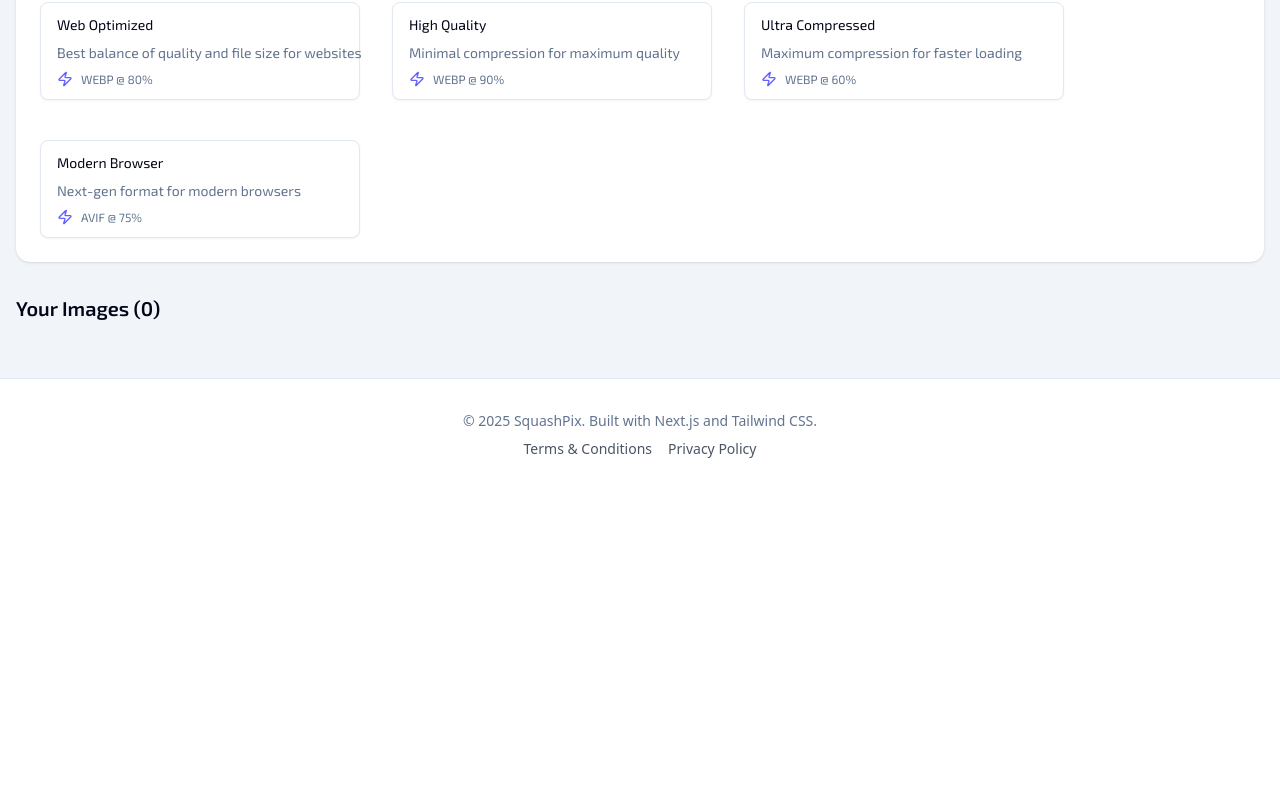
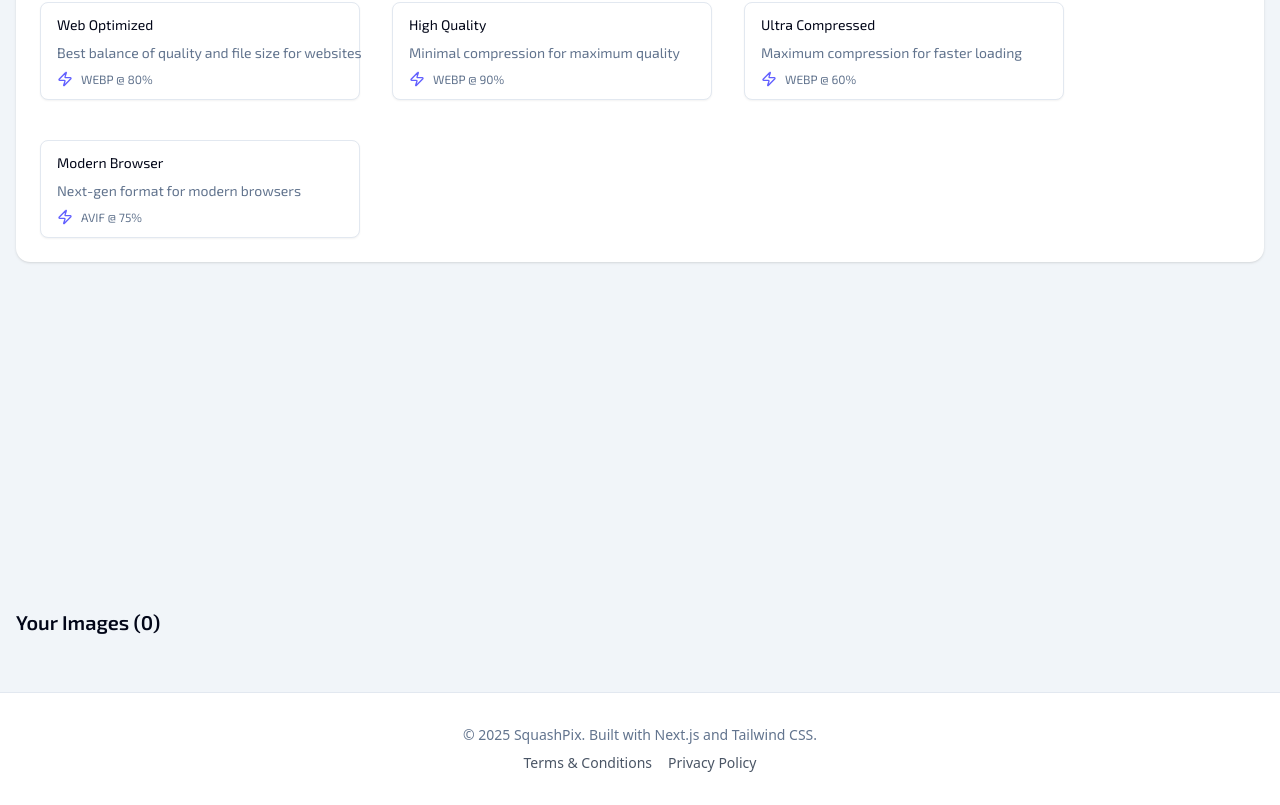
Before and after one commit to Digital-Ghost-Technologies/squash-pix, a Next.js app: page / in a window 1280 px wide. Shown: the part 929-1734 px from the top of the page. Before the commit the page ends 1420 px from the top, so only its background shows below. Built offline with nearby package versions, Linux system fonts and the light colour scheme.

Commit message:
added more google ad sense

```diff
--- a/app/layout.tsx
+++ b/app/layout.tsx
@@ -5,7 +5,6 @@ import { ThemeProvider } from "@/components/providers/theme-provider";
 import { exo2, spaceMono } from "@/lib/font";
 import { GoogleTagManager } from '@next/third-parties/google';
 import type { Metadata } from "next";
-import Head from "next/head";
 import "./globals.css";
 
 export const metadata: Metadata = {
@@ -28,9 +27,7 @@ export default function RootLayout({
 }>) {
   return (
     <html lang="en" suppressHydrationWarning>
-      <Head>
-        <AdSense pId="ca-pub-1050367821834787" />
-      </Head>
+      <AdSense pId="ca-pub-1050367821834787" />
       <GoogleTagManager gtmId="GTM-W7VZXWBZ" />
       <body className={`${exo2.variable} ${spaceMono.variable} antialiased`}>
         <ThemeProvider>
--- a/app/page.tsx
+++ b/app/page.tsx
@@ -1,5 +1,6 @@
 "use client"
 
+import { AdUnit } from '@/components/ad-unit';
 import { Button } from '@/components/ui/button';
 import { DropZone } from '@/components/ui/drop-zone';
 import { FormatSelector } from '@/components/ui/format-selector';
@@ -221,6 +222,15 @@ export default function Home() {
           </div>
         </section>
 
+        {/* Ad Section */}
+        <section className="w-full flex justify-center py-4">
+          <AdUnit
+            adSlot="1234567890"
+            adFormat="auto"
+            className="w-full max-w-4xl"
+          />
+        </section>
+
         {/* Results Section */}
         <section className="space-y-6">
           <div className="flex items-center justify-between">
--- a/components/ad-sense.tsx
+++ b/components/ad-sense.tsx
@@ -1,3 +1,5 @@
+'use client';
+
 import Script from 'next/script';
 
 interface AdSenseProp {
--- /dev/null
+++ b/components/ad-unit.tsx
@@ -0,0 +1,43 @@
+'use client';
+
+import { useEffect } from 'react';
+
+interface AdUnitProps {
+  adSlot: string;
+  adFormat?: 'auto' | 'rectangle' | 'vertical' | 'horizontal';
+  fullWidthResponsive?: boolean;
+  className?: string;
+}
+
+export function AdUnit({
+  adSlot,
+  adFormat = 'auto',
+  fullWidthResponsive = true,
+  className = ''
+}: AdUnitProps) {
+  useEffect(() => {
+    try {
+      // @ts-ignore
+      (window.adsbygoogle = window.adsbygoogle || []).push({});
+    } catch (err) {
+      console.error('AdSense error:', err);
+    }
+  }, []);
+
+  return (
+    <div className={`w-full ${className}`}>
+      <ins
+        className="adsbygoogle"
+        style={{
+          display: 'block',
+          minWidth: '300px',
+          minHeight: '250px'
+        }}
+        data-ad-client="ca-pub-1050367821834787"
+        data-ad-slot={adSlot}
+        data-ad-format={adFormat}
+        data-full-width-responsive={fullWidthResponsive.toString()}
+      />
+    </div>
+  );
+}
```
